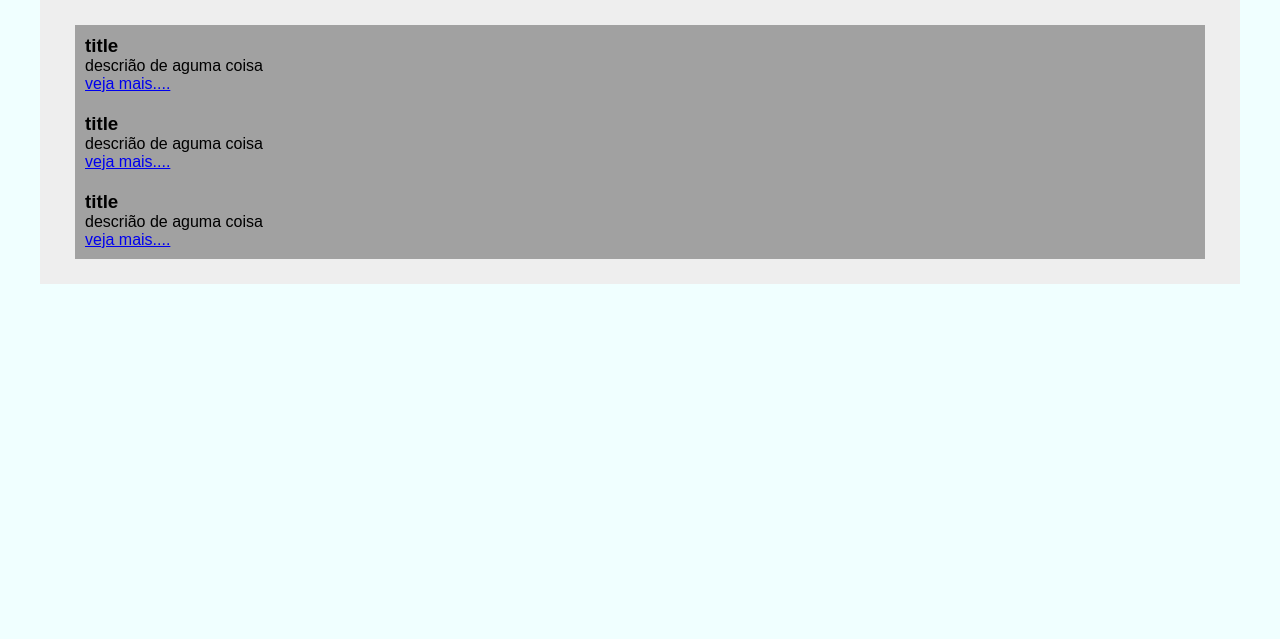
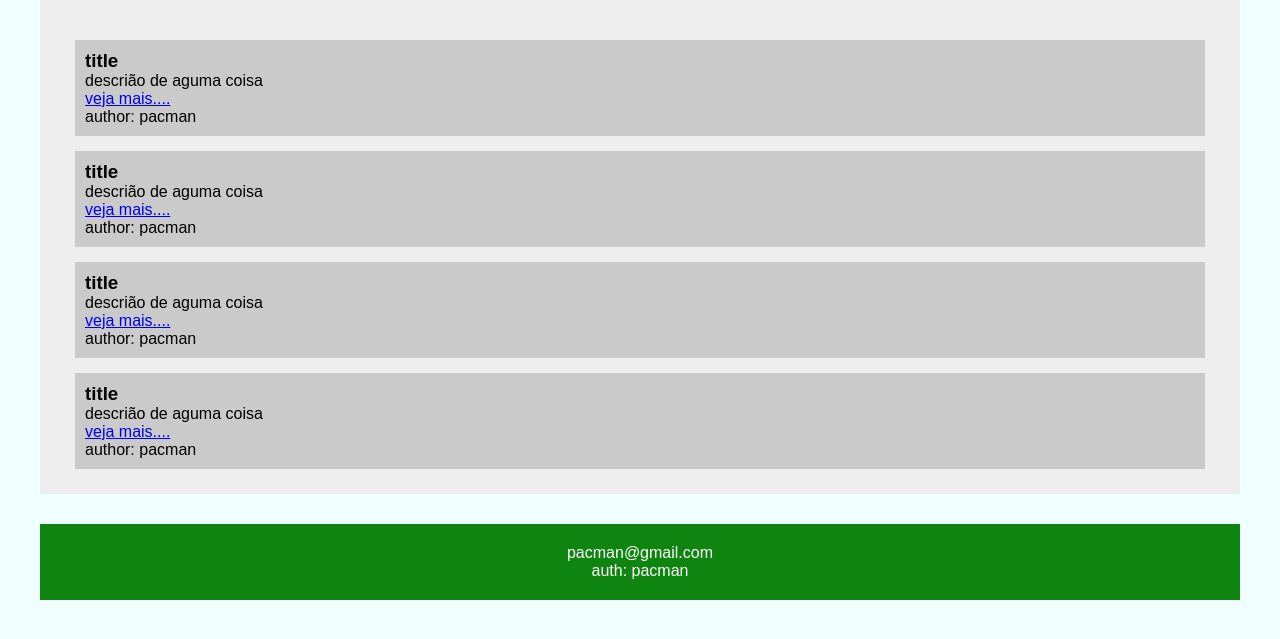
Before and after one commit to pacman2020/mini-blog-with-flask, a Flask app: page / in a window 1280 px wide. Shown: the part 135-774 px from the top of the page. Run offline with Flask 2, Linux system fonts and the light colour scheme.

Commit message:
creating site footer and styling list of posts

```diff
--- a/app/static/style.css
+++ b/app/static/style.css
@@ -23,8 +23,6 @@ header h1{
 }
 
 nav {
-
-    /* background: rgb(241, 131, 41); */
     text-align: center;
     margin: 0px 40px;
     padding: 15px;
@@ -44,8 +42,18 @@ nav ul li a:hover {
     background-color: rgb(158, 158, 158);
 }
 
+footer{
+    color: white;
+    padding: 20px;
+    text-align: center;
+    background: rgb(15, 133, 15);
+    margin: 0px 40px;
+    margin-top: 30px;
+}
+
 .container .posts{
     padding: 10px;
     margin: 0px 10px;
-    background-color: rgb(161, 161, 161);
+    background-color: rgb(202, 202, 202);
+    margin-top: 15px;
 }
--- a/app/templates/base.html
+++ b/app/templates/base.html
@@ -23,5 +23,9 @@
         {% block conteudo %}
         {% endblock %}
     </div>
+    <footer>
+        <p>pacman@gmail.com</p>
+        <p>auth: pacman</p>
+    </footer>
 </body>
 </html>
--- a/app/templates/index.html
+++ b/app/templates/index.html
@@ -10,6 +10,7 @@
     <div class="post-body">
         <p>descrião de aguma coisa</p>
         <a href="#">veja mais....</a>
+        <p>author: pacman</p>
     </div>
 </div>
 <div class="posts">
@@ -19,6 +20,7 @@
     <div class="post-body">
         <p>descrião de aguma coisa</p>
         <a href="#">veja mais....</a>
+        <p>author: pacman</p>
     </div>
 </div>
 <div class="posts">
@@ -28,6 +30,18 @@
     <div class="post-body">
         <p>descrião de aguma coisa</p>
         <a href="#">veja mais....</a>
+        <p>author: pacman</p>
     </div>
 </div>
+<div class="posts">
+    <div class="post-header">
+        <h3>title</h3>
+    </div>
+    <div class="post-body">
+        <p>descrião de aguma coisa</p>
+        <a href="#">veja mais....</a>
+        <p>author: pacman</p>
+    </div>
+</div>
+
 {% endblock %}
```
